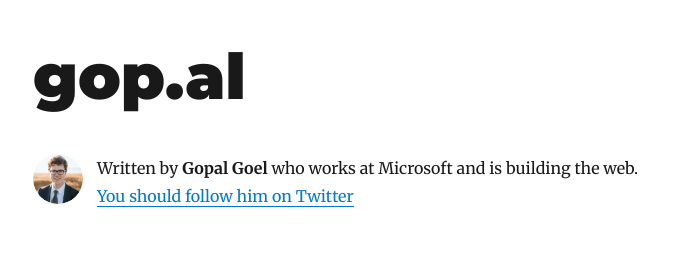
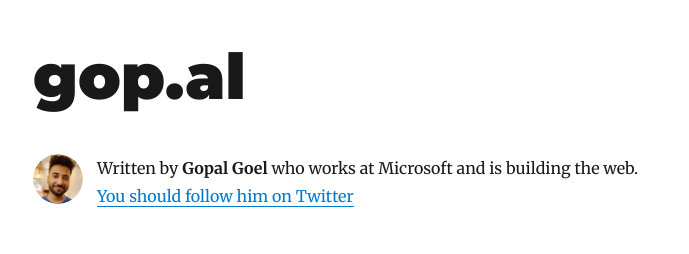
Before and after one commit to gopalgoel19/gopalgoel, a Gatsby site: page / in a window 1280 px wide. Shown: the top 254 px of the page, without its empty margins (292-981 px from the left). Built offline with nearby package versions, Linux system fonts and the light colour scheme; Gatsby itself is replaced by a stand-in of ours; some packages are replaced by stand-ins of ours.

Commit message:
update profile picture

```diff
--- a/gatsby-config.js
+++ b/gatsby-config.js
@@ -66,7 +66,7 @@ module.exports = {
         background_color: `#ffffff`,
         theme_color: `#663399`,
         display: `minimal-ui`,
-        icon: `content/assets/gatsby-icon.png`,
+        icon: `content/assets/profile-pic.jpeg`,
       },
     },
     `gatsby-plugin-react-helmet`,
@@ -80,4 +80,4 @@ module.exports = {
     // To learn more, visit: https://gatsby.dev/offline
     // `gatsby-plugin-offline`,
   ],
-}
+};
--- a/src/components/bio.js
+++ b/src/components/bio.js
@@ -14,7 +14,7 @@
 const Bio = () => {
   const data = useStaticQuery(graphql`
     query BioQuery {
-      avatar: file(absolutePath: { regex: "/profile-pic.jpg/" }) {
+      avatar: file(absolutePath: { regex: "/profile-pic.jpeg/" }) {
         childImageSharp {
           fixed(width: 50, height: 50) {
             ...GatsbyImageSharpFixed
```
Also changed, not shown: content/assets/profile-pic.jpeg (added), content/assets/profile-pic.jpg (deleted).
